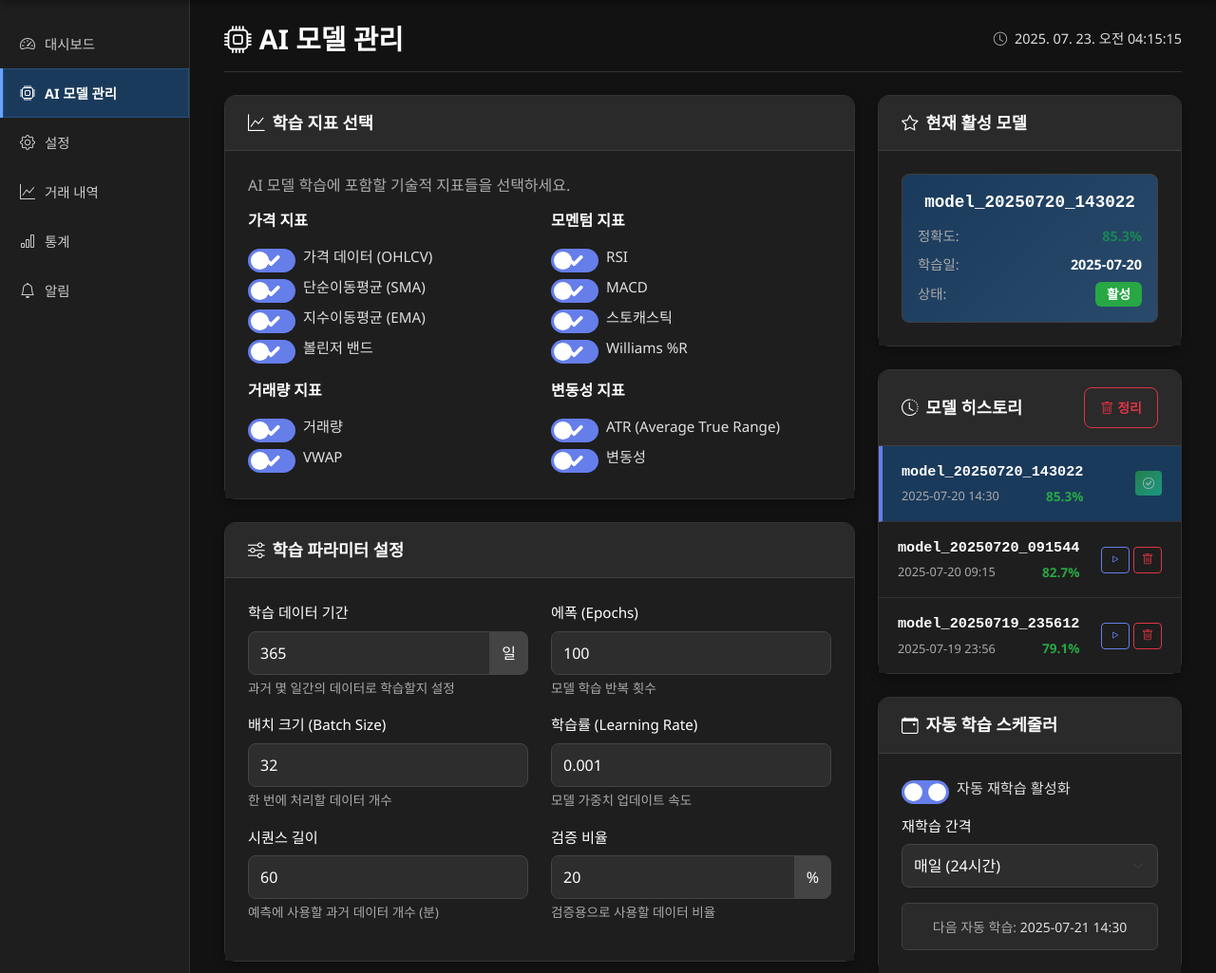
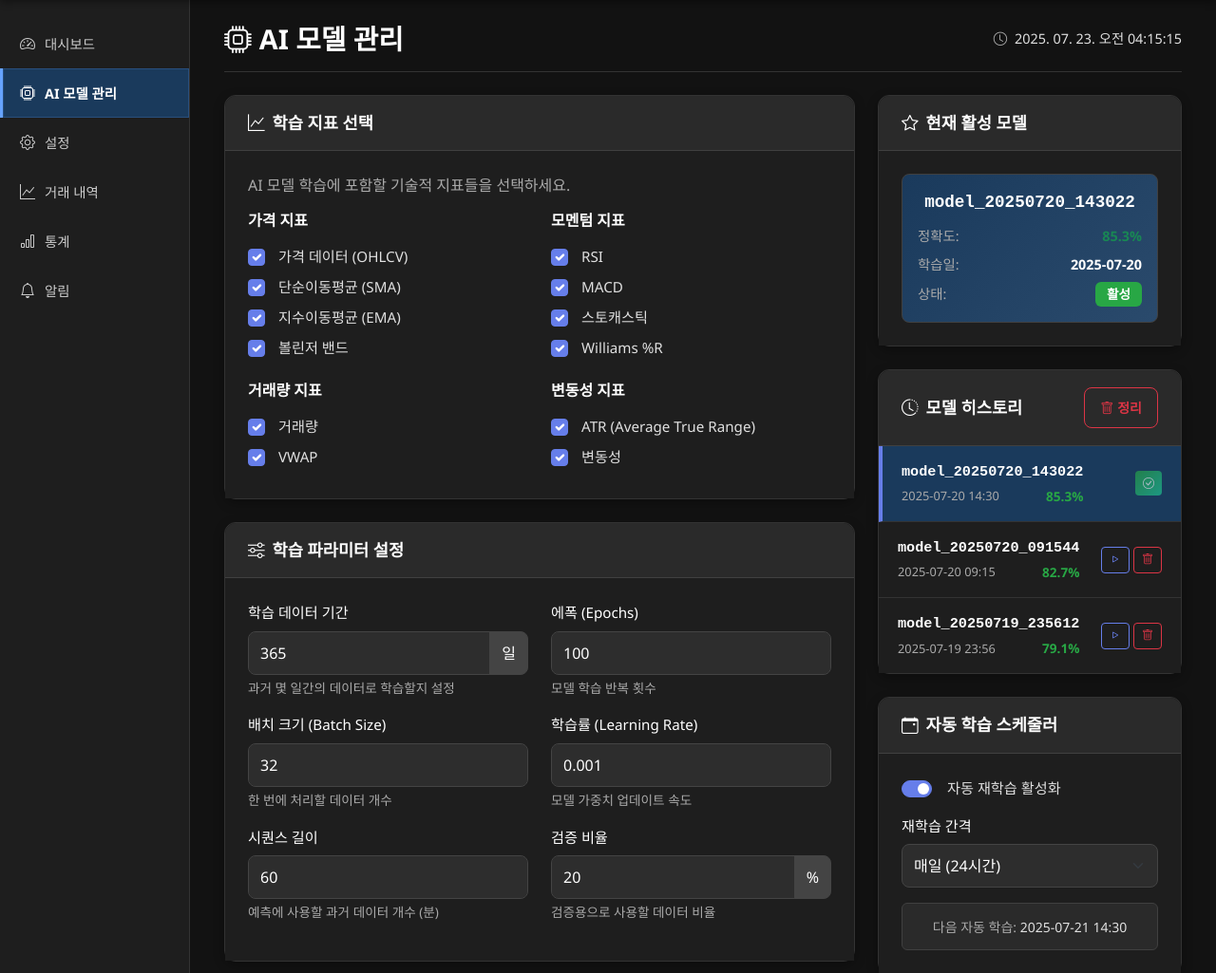
Before and after one commit to backgomc/crypto-trading-system, a Flask app: page /ai-model in a window 1280 px wide. Shown: the part 66-1091 px from the top of the page at 95% size. Run offline with Flask 3, Linux system fonts and the light colour scheme; the visitor is signed in with stand-in values (Sample User, id 1).

Commit message:
암호화폐 자동매매 시스템 수정 - 2025-07-23 13:15:09

```diff
--- a/web/static/css/ai_model.css
+++ b/web/static/css/ai_model.css
@@ -1,5 +1,5 @@
 /* 파일 경로: web/static/css/ai_model.css */
-/* 코드명: AI 모델 관리 페이지 스타일 */
+/* 코드명: AI 모델 관리 페이지 스타일 (스위치 수정) */
 
 /* 페이지 헤더 */
 .page-header {
@@ -21,6 +21,7 @@
     font-weight: 500;
 }
 
+/* 나머지 기존 CSS는 그대로 유지 */
 /* 메인 카드 스타일 */
 .main-card {
     background-color: #1e1e1e;
@@ -365,44 +366,6 @@
     color: #ffffff;
 }
 
-/* 자동 학습 스케줄러 */
-.form-check-input[type="checkbox"] {
-    width: 50px;
-    height: 25px;
-    border-radius: 25px;
-    background-color: #333333;
-    border: none;
-    position: relative;
-}
-
-.form-check-input:checked[type="checkbox"] {
-    background-color: #667eea;
-}
-
-.form-check-input:checked[type="checkbox"]::before {
-    content: '';
-    position: absolute;
-    width: 19px;
-    height: 19px;
-    border-radius: 50%;
-    background-color: #ffffff;
-    top: 3px;
-    right: 3px;
-    transition: all 0.3s ease;
-}
-
-.form-check-input[type="checkbox"]::before {
-    content: '';
-    position: absolute;
-    width: 19px;
-    height: 19px;
-    border-radius: 50%;
-    background-color: #ffffff;
-    top: 3px;
-    left: 3px;
-    transition: all 0.3s ease;
-}
-
 .next-training {
     background-color: #2a2a2a;
     padding: 12px;
```
